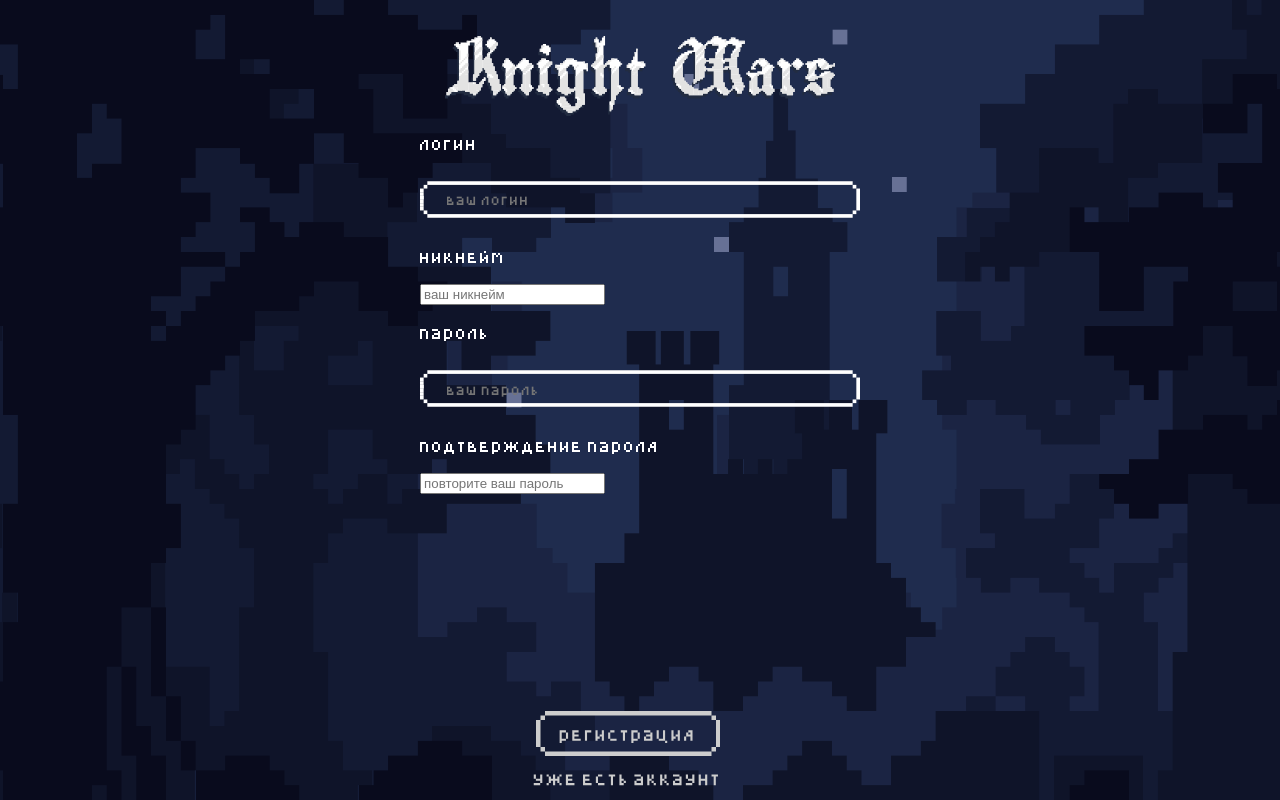
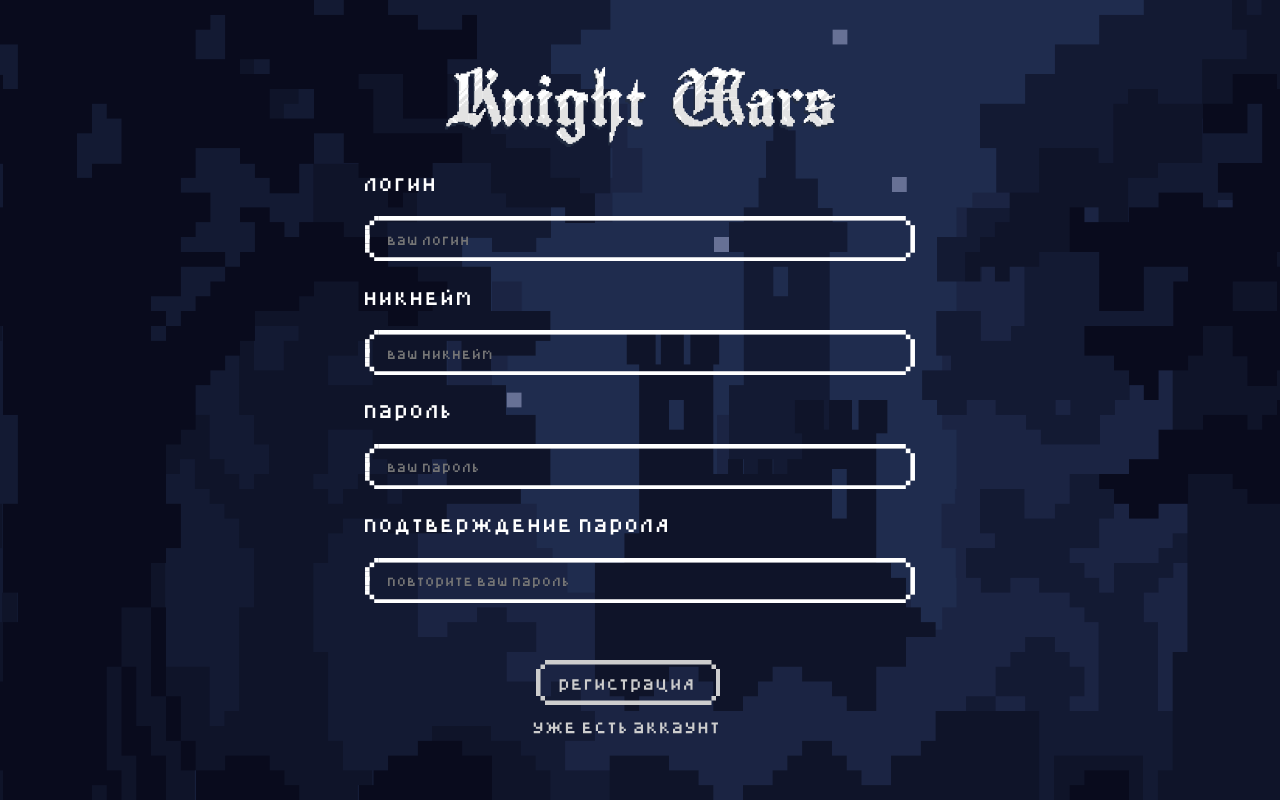
Before and after one commit to themilkpudding/IS21_project, a React (Create React App) app in the folder client/: page / in a window 1280 px wide. Both pictures are taken after a click on the button "создать учетную запись". Built offline with nearby package versions, Linux system fonts and the light colour scheme.

Commit message:
Доделал страницу регистрации
Полностью доделал страницу регистрации, включая напоминания об не совпадении паролей, слишком коротких логина, пароля, никнейма и.т.д

```diff
--- a/client/src/pages/Registration/Registration.css
+++ b/client/src/pages/Registration/Registration.css
@@ -18,14 +18,16 @@
 }
 
 .logoReg {
-    margin-top: -270px;
+    margin-top: -130px;
 }
 
+
 .registration-label {
-    position: relative;
+    font-size: 1.6vw;
     color: white;
     font-family: Metanart_Big;
 }
+
 
 @font-face {
     font-family: 'metanart-big';
@@ -37,6 +39,14 @@
     font-display: swap;
 }
 
+.errors {
+    position: absolute;
+    top: 83vh;
+    left: 38%;
+    font-family: 'metanart-big';
+    color: yellow;
+}
+
 .registation-button {
     background-image: url(../../assets/img/registrationButton.svg);
     color: transparent;
@@ -46,7 +56,7 @@
     width: 184px;
     height: 45px;
     position: absolute;
-    margin-top: 27.100vh;
+    margin-top: 7.100vh;
     right: 43.758vw;
     transition: filter 0.1s ease;
 }
@@ -65,7 +75,7 @@
     width: 200px;
     height: 34px;
     position: absolute;
-    margin-top: 33.200vh;
+    margin-top: 13.100vh;
     right: 43.148vw;
     transition: filter 0.1s ease;
 }
@@ -75,23 +85,21 @@
 }
 
 
-/*.input-login,
-.input-password,
-.input-nickname,
-.input-certpassowrd {
-    position: fixed;
-    width: 5.000vw;
-    left: 2.500vw;
-    color: #ffffff;
+.input-loginReg,
+.input-passwordReg,
+.input-nicknameReg,
+.input-certpasswordReg {
+    width: 550px;
+    height: 45px;
     border: none;
     outline: none;
     background-image: url('../../assets/img/input.svg');
-    background-size: contain;
+    background-size: cover;
     background-repeat: no-repeat;
     background-color: transparent;
     color: #ffffff;
-    height: 7.407vh;
     font-family: Metanart_Big;
     font-size: 1.667vh;
+    padding: 0 0 0 23px;
+    box-sizing: border-box;
 }
-*/
--- a/client/src/pages/Registration/Registration.tsx
+++ b/client/src/pages/Registration/Registration.tsx
@@ -47,19 +47,19 @@ const Registration: React.FC<IBasePage> = (props: IBasePage) => {
         const { login, nickname, password, confirmPassword } = getFormValues();
 
         if (loginRef.current && (login.length > 15 || login.length < 6)) {
-            setError('Логин должен быть от 6 до 15 символов');
+            setError("логин должен быть от 6 до 15 символов");
             return false;
         }
         else if (nicknameRef.current && (nickname.length > 15 || nickname.length < 1)) {
-            setError('Никнейм должен быть от 1 до 15 символов');
+            setError('никнейм должен быть от 1 до 15 символов');
             return false;
         }
         else if (passwordRef.current && (password.length > 25 || password.length < 6)) {
-            setError('Пароль должен быть от 6 до 25 символов');
+            setError('пароль должен быть от 6 до 25 символов');
             return false;
         }
         else if (password !== confirmPassword) {
-            setError('Пароли не совпадают');
+            setError('пароли не совпадают');
             return false;
         }
 
@@ -73,7 +73,7 @@ const Registration: React.FC<IBasePage> = (props: IBasePage) => {
         }
 
         server.showError((err: TError) => {
-            if (err.code === 1001) setError('Логин уже существует');
+            if (err.code === 1001) setError('логин уже существует');
             clearAuthFields();
         });
 
@@ -100,7 +100,7 @@ const Registration: React.FC<IBasePage> = (props: IBasePage) => {
                 placeholder="ваш логин"
                 onChange={hideErrorOnInput}
                 onKeyUp={checkFormValidity}
-                className='input-login'
+                className='input-loginReg'
             />
             <p className='registration-label'>никнейм</p>
             <input
@@ -109,7 +109,7 @@ const Registration: React.FC<IBasePage> = (props: IBasePage) => {
                 placeholder="ваш никнейм"
                 onChange={hideErrorOnInput}
                 onKeyUp={checkFormValidity}
-                className='input-nickname'
+                className='input-nicknameReg'
             />
             <p className='registration-label'>пароль</p>
             <input
@@ -118,7 +118,7 @@ const Registration: React.FC<IBasePage> = (props: IBasePage) => {
                 placeholder="ваш пароль"
                 onChange={hideErrorOnInput}
                 onKeyUp={checkFormValidity}
-                className='input-password'
+                className='input-passwordReg'
             />
             <p className='registration-label'>подтверждение пароля</p>
             <input
@@ -127,11 +127,11 @@ const Registration: React.FC<IBasePage> = (props: IBasePage) => {
                 placeholder="повторите ваш пароль"
                 onChange={hideErrorOnInput}
                 onKeyUp={checkFormValidity}
-                className='input-certpassword'
+                className='input-certpasswordReg'
             />
             <div>
             </div>
-            {error && <div style={{ color: 'red' }}>{error}</div>}
+            {error && <div className='errors'>{error}'</div>}
             <div className='registration-buttons'>
                 <Button
                     onClick={registrationClickHandler}
```
